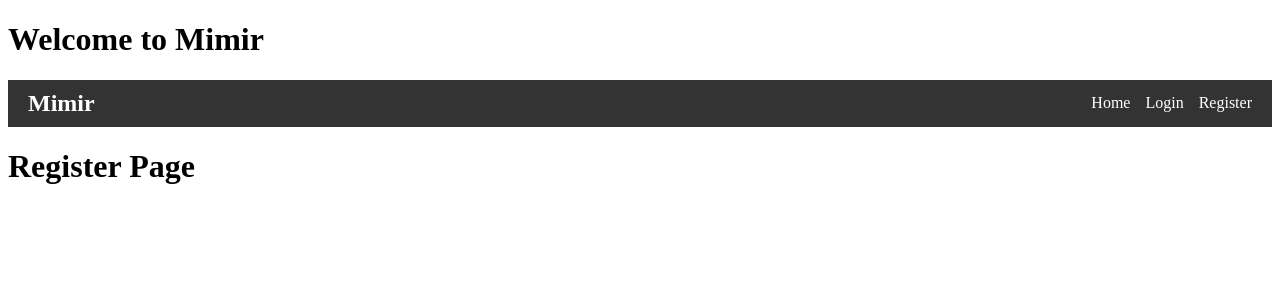
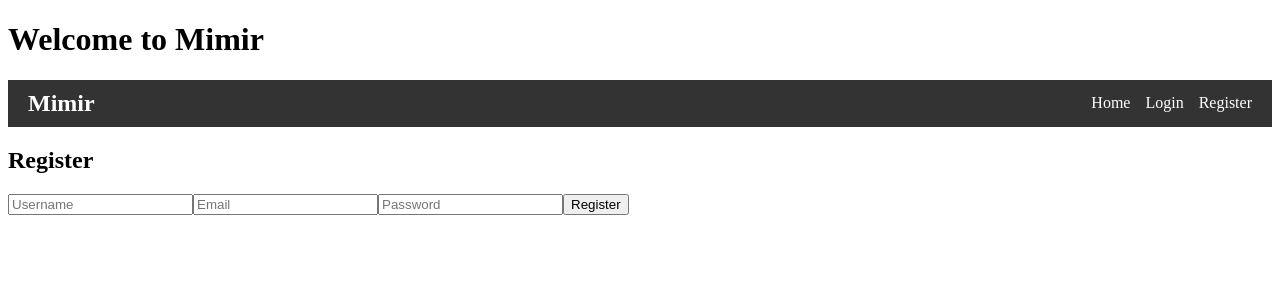
Before and after one commit to pacc-jean/mimir, a React (Create React App) app in the folder client/: page /register in a window 1280 px wide. Shown: the top 300 px of the page. Built offline with nearby package versions, Linux system fonts and the light colour scheme.

Commit message:
update Register.js

```diff
--- a/client/src/pages/Register.js
+++ b/client/src/pages/Register.js
@@ -1,7 +1,48 @@
-import React from "react";
+import React, { useState } from "react";
+import { registerUser } from "../api/auth";
+import { useNavigate } from "react-router-dom";
 
-function Register() {
-    return <h1>Register Page</h1>;
-}
+const Register = () => {
+  const [formData, setFormData] = useState({
+    username: "",
+    email: "",
+    password: "",
+  });
+  const [error, setError] = useState(null);
+  const [success, setSuccess] = useState(null);
+  const navigate = useNavigate();
+
+  const handleChange = (e) => {
+    setFormData({ ...formData, [e.target.name]: e.target.value });
+  };
+
+  const handleSubmit = async (e) => {
+    e.preventDefault();
+    setError(null);
+    setSuccess(null);
+
+    const result = await registerUser(formData);
+    if (result.error) {
+      setError(result.error);
+    } else {
+      setSuccess("Registration successful! Redirecting...");
+      setTimeout(() => navigate("/login"), 2000);
+    }
+  };
+
+  return (
+    <div>
+      <h2>Register</h2>
+      {error && <p style={{ color: "red" }}>{error}</p>}
+      {success && <p style={{ color: "green" }}>{success}</p>}
+      <form onSubmit={handleSubmit}>
+        <input type="text" name="username" placeholder="Username" onChange={handleChange} required />
+        <input type="email" name="email" placeholder="Email" onChange={handleChange} required />
+        <input type="password" name="password" placeholder="Password" onChange={handleChange} required />
+        <button type="submit">Register</button>
+      </form>
+    </div>
+  );
+};
 
 export default Register;
```
